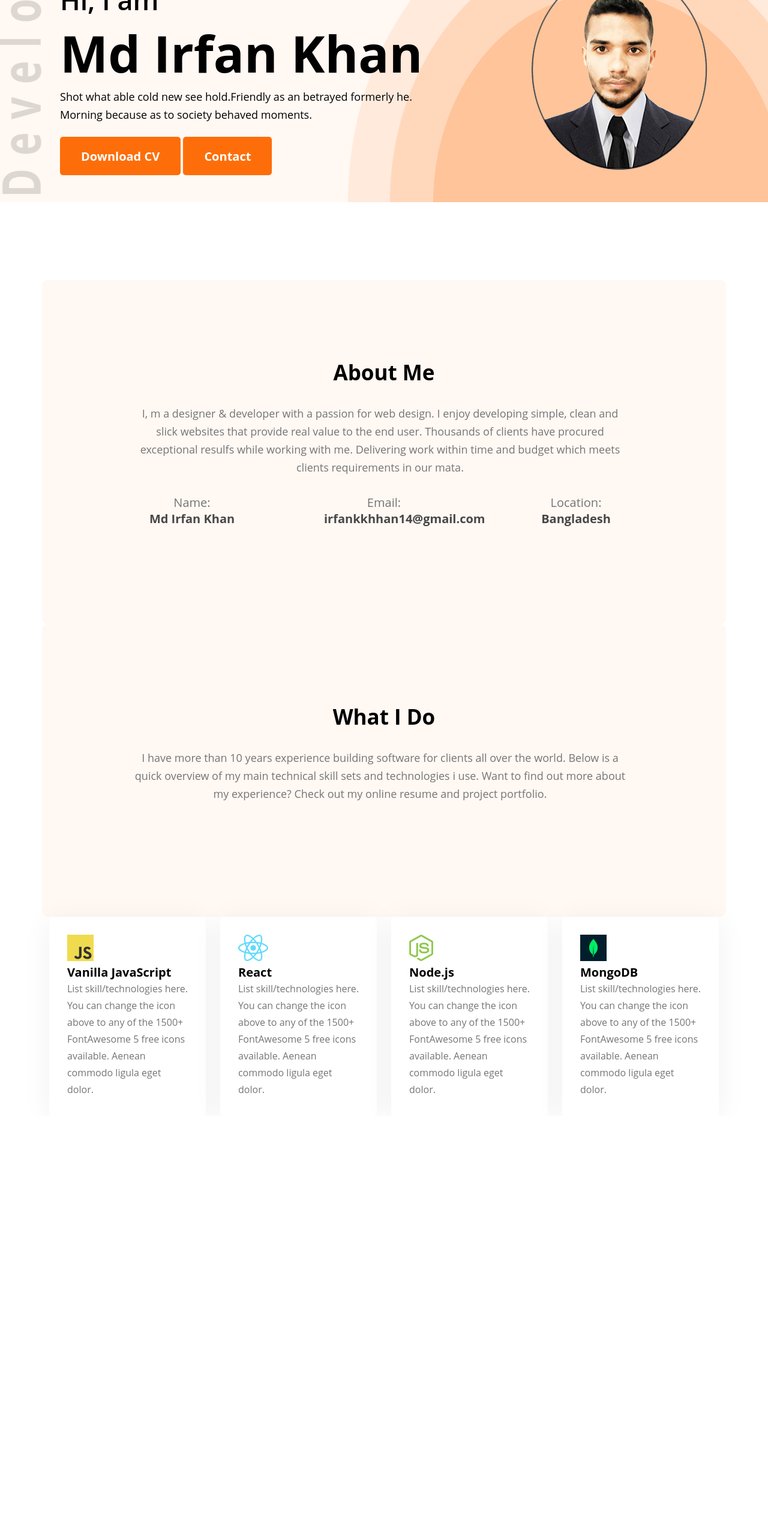
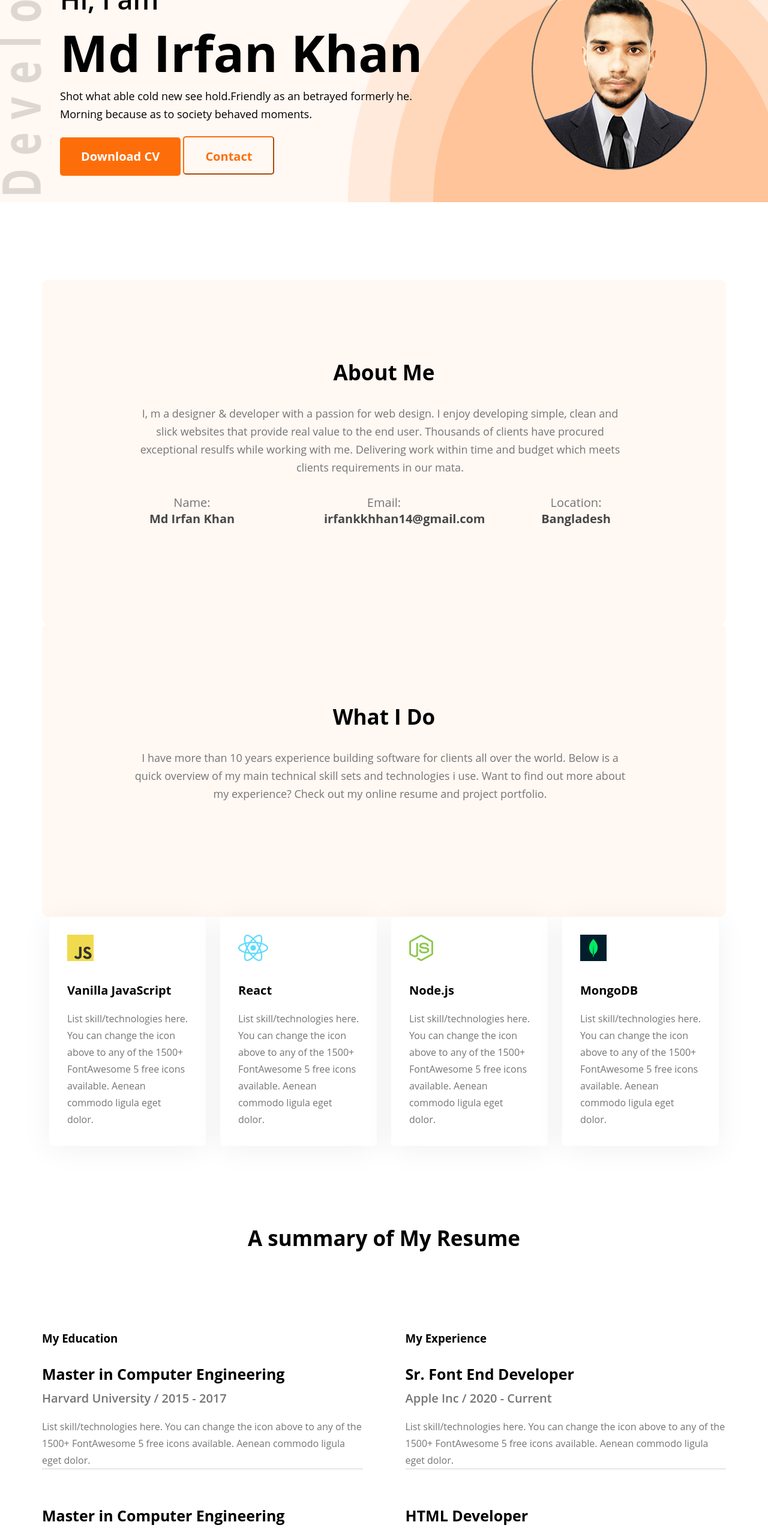
Before and after one commit to irfankkhhan14/Developer-portfolio, a plain HTML site: page index.html in a window 1280 px wide. Shown: the part 240-2797 px from the top of the page at 60% size. Before the commit the page ends 2100 px from the top, so only its background shows below. Drawn offline with Linux system fonts and the light colour scheme.

Commit message:
6th change

```diff
--- a/Styless/portfolio.css
+++ b/Styless/portfolio.css
@@ -25,7 +25,7 @@ nav ul {
     align-items: center;
 }
 
-.btn-primary {
+.btn-primary{
     height: 64px;
     background: #FD6E0A;
     border-radius: 5px;
@@ -33,6 +33,16 @@ nav ul {
     font-weight: 700;
     font-size: 20px;
     border: 0;
+    padding: 18px 35px;
+}
+.btn-contact{
+    height: 64px;
+    border-radius: 5px;
+    border-color: #FD6E0A;
+    color: #FD6E0A;
+    background-color: #FFF8F3;;
+    font-weight: 700;
+    font-size: 20px;
     padding: 18px 35px;
 }
 
@@ -134,6 +144,8 @@ main {
     font-weight: 700;
     font-size: 20px;
     line-height: 27px;
+    margin-top: 30px;
+    margin-bottom: 20px;
 }
 
 .skill-description {
@@ -147,3 +159,54 @@ main {
     line-height: 28px;
     color: #757575;
 }
+
+/*Resume Styles*/
+.resume-content {
+    display: flex;
+    gap: 71px;
+}
+
+.resume-title {
+    margin-bottom: 30px;
+}
+
+.resume-item .title {
+    font-weight: 700;
+    font-size: 25px;
+    line-height: 34px;
+}
+
+.resume-item .sub-title {
+    font-weight: 600;
+    font-size: 20px;
+    line-height: 27px;
+    color: #757575;
+    margin-top: 10px;
+    margin-bottom: 20px;
+}
+
+.resume-item .description {
+    font-weight: 400;
+    font-size: 16px;
+    line-height: 28px;
+    color: #757575;
+}
+
+.resume-item {
+    border-bottom: 1px solid #D1D1D1;
+    border-left: 230px;
+    top: 2809px;
+    margin-top: 30px;
+    margin-bottom: 60px;
+}
+
+.btn-cv{
+    height: 64px;
+    background: #FD6E0A;
+    border-radius: 5px;
+    color: white;
+    font-weight: 700;
+    font-size: 20px;
+    border: 0;
+    padding: 18px 35px;
+}
--- a/index.html
+++ b/index.html
@@ -1,5 +1,6 @@
 <!DOCTYPE html>
 <html lang="en">
+
 <head>
     <meta charset="UTF-8">
     <meta http-equiv="X-UA-Compatible" content="IE=edge">
@@ -7,6 +8,7 @@
     <title>Developer Portfolio</title>
     <link rel="stylesheet" href="Styless/portfolio.css">
 </head>
+
 <body>
     <header class="header">
         <nav>
@@ -33,10 +35,11 @@
                 font-style: normal;
                 font-weight: 400;
                 font-size: 18px;
-                line-height: 30px;">Shot what able cold new see hold.Friendly as an betrayed formerly he.<br> Morning because as to society behaved moments.</p>
+                line-height: 30px;">Shot what able cold new see hold.Friendly as an betrayed formerly he.<br> Morning
+                    because as to society behaved moments.</p>
                 <br>
                 <button class="btn-primary">Download CV</button>
-                <button class="btn-primary">Contact</button>
+                <button class="btn-contact">Contact</button>
             </div>
             <img src="images/Irfan Untitled-1 copy.png">
         </div>
@@ -44,7 +47,10 @@
     <main>
         <section class="about">
             <h3 class="section-title">About Me</h3>
-            <p class="section-description">I, m a designer & developer with a passion for web design. I enjoy developing simple, clean and slick websites that provide real value to the end user. Thousands of clients have procured exceptional resulfs while working with me. Delivering work within time and budget which meets clients requirements in our mata.</p>
+            <p class="section-description">I, m a designer & developer with a passion for web design. I enjoy developing
+                simple, clean and slick websites that provide real value to the end user. Thousands of clients have
+                procured exceptional resulfs while working with me. Delivering work within time and budget which meets
+                clients requirements in our mata.</p>
 
             <div class="about-info-title">
                 <div class="about-info">
@@ -64,35 +70,96 @@
 
         <section class="what-do">
             <h3 class="section-title">What I Do</h3>
-            <p class="section-description">I have more than 10 years experience building software for clients all over the world. Below is a quick overview of my main technical skill sets and technologies i use. Want to find out more about my experience? Check out my online resume and project portfolio.</p>
+            <p class="section-description">I have more than 10 years experience building software for clients all over
+                the world. Below is a quick overview of my main technical skill sets and technologies i use. Want to
+                find out more about my experience? Check out my online resume and project portfolio.</p>
         </section>
 
         <div class="skills-container">
             <div class="skill">
                 <img src="images/icons/js.png">
                 <p class="skill-title">Vanilla JavaScript</p>
-                <p class="skill-description">List skill/technologies here. You can change the icon above to any of the 1500+ FontAwesome 5 free icons available. Aenean commodo ligula eget dolor.</p>
+                <p class="skill-description">List skill/technologies here. You can change the icon above to any of the
+                    1500+ FontAwesome 5 free icons available. Aenean commodo ligula eget dolor.</p>
             </div>
             <div class="skill">
                 <img src="images/icons/react.png">
                 <p class="skill-title">React</p>
-                <p class="skill-description">List skill/technologies here. You can change the icon above to any of the 1500+ FontAwesome 5 free icons available. Aenean commodo ligula eget dolor.</p>
+                <p class="skill-description">List skill/technologies here. You can change the icon above to any of the
+                    1500+ FontAwesome 5 free icons available. Aenean commodo ligula eget dolor.</p>
             </div>
             <div class="skill">
                 <img src="images/icons/nodejs.png">
                 <p class="skill-title">Node.js</p>
-                <p class="skill-description">List skill/technologies here. You can change the icon above to any of the 1500+ FontAwesome 5 free icons available. Aenean commodo ligula eget dolor.</p>
+                <p class="skill-description">List skill/technologies here. You can change the icon above to any of the
+                    1500+ FontAwesome 5 free icons available. Aenean commodo ligula eget dolor.</p>
             </div>
             <div class="skill">
                 <img src="images/icons/mongo.png">
                 <p class="skill-title">MongoDB</p>
-                <p class="skill-description">List skill/technologies here. You can change the icon above to any of the 1500+ FontAwesome 5 free icons available. Aenean commodo ligula eget dolor.</p>
+                <p class="skill-description">List skill/technologies here. You can change the icon above to any of the
+                    1500+ FontAwesome 5 free icons available. Aenean commodo ligula eget dolor.</p>
             </div>
         </div>
+        <!--resume section-->
+        <section class="resume-section">
+            <h3 style="font-weight: 700;
+            font-size: 35px;
+            line-height: 48px; text-align: center; margin: 130px;">A summary of My Resume</h3>
+
+            <div class="resume-content">
+                <div class="border">
+                    <h3 class="resume-title">My Education</h3>
+                    <div class="resume-item">
+                        <h4 class="title">Master in Computer Engineering</h4>
+                        <h5 class="sub-title">Harvard University / 2015 - 2017</h5>
+                        <p class="description">List skill/technologies here. You can change the icon above to any of the 1500+ FontAwesome 5 free icons available. Aenean commodo ligula eget dolor.
+                        </p>
+                    </div>
+                    <div class="resume-item">
+                        <h4 class="title">Master in Computer Engineering</h4>
+                        <h5 class="sub-title">Harvard University / 2015 - 2017</h5>
+                        <p class="description">List skill/technologies here. You can change the icon above to any of the 1500+ FontAwesome 5 free icons available. Aenean commodo ligula eget dolor.
+                        </p>
+                    </div>
+                    <div class="resume-item">
+                        <h4 class="title">Master in Computer Engineering</h4>
+                        <h5 class="sub-title">Harvard University / 2015 - 2017</h5>
+                        <p class="description">List skill/technologies here. You can change the icon above to any of the 1500+ FontAwesome 5 free icons available. Aenean commodo ligula eget dolor.
+                        </p>
+                    </div>
+                </div>
+                <div class="border">
+                    <h3 class="resume-title">My Experience</h3>
+                    <div class="resume-item">
+                        <h4 class="title">Sr. Font End Developer</h4>
+                        <h5 class="sub-title">Apple Inc / 2020 - Current</h5>
+                        <p class="description">List skill/technologies here. You can change the icon above to any of the 1500+ FontAwesome 5 free icons available. Aenean commodo ligula eget dolor.
+                        </p>
+                    </div>
+                    <div class="resume-item">
+                        <h4 class="title">HTML Developer</h4>
+                        <h5 class="sub-title">Fiver / 2023 - Current</h5>
+                        <p class="description">List skill/technologies here. You can change the icon above to any of the 1500+ FontAwesome 5 free icons available. Aenean commodo ligula eget dolor.
+                        </p>
+                    </div>
+                    <div class="resume-item">
+                        <h4 class="title">Web Designer</h4>
+                        <h5 class="sub-title">MIU Portsl / 2022 - Current</h5>
+                        <p class="description">List skill/technologies here. You can change the icon above to any of the 1500+ FontAwesome 5 free icons available. Aenean commodo ligula eget dolor.
+                        </p>
+                    </div>
+                </div>
+            </div>
+            <div style="text-align: center;">
+                <button class="btn-cv">Download CV</button>
+            </div>
+        </section>
 
     </main>
     <footer>
 
     </footer>
 </body>
+
 </html>
```
Lines whose indentation alone changed are shown as unchanged.
